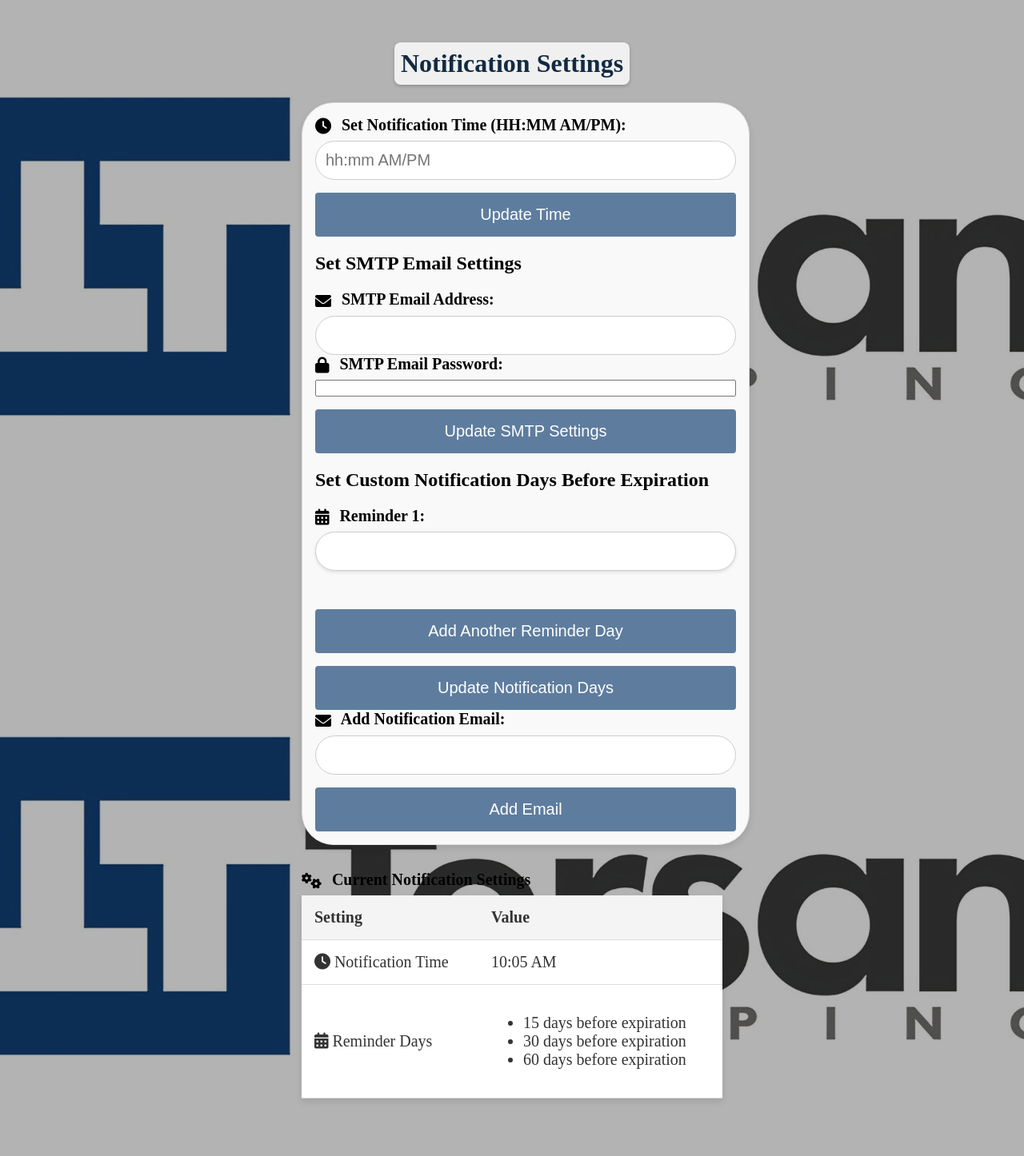
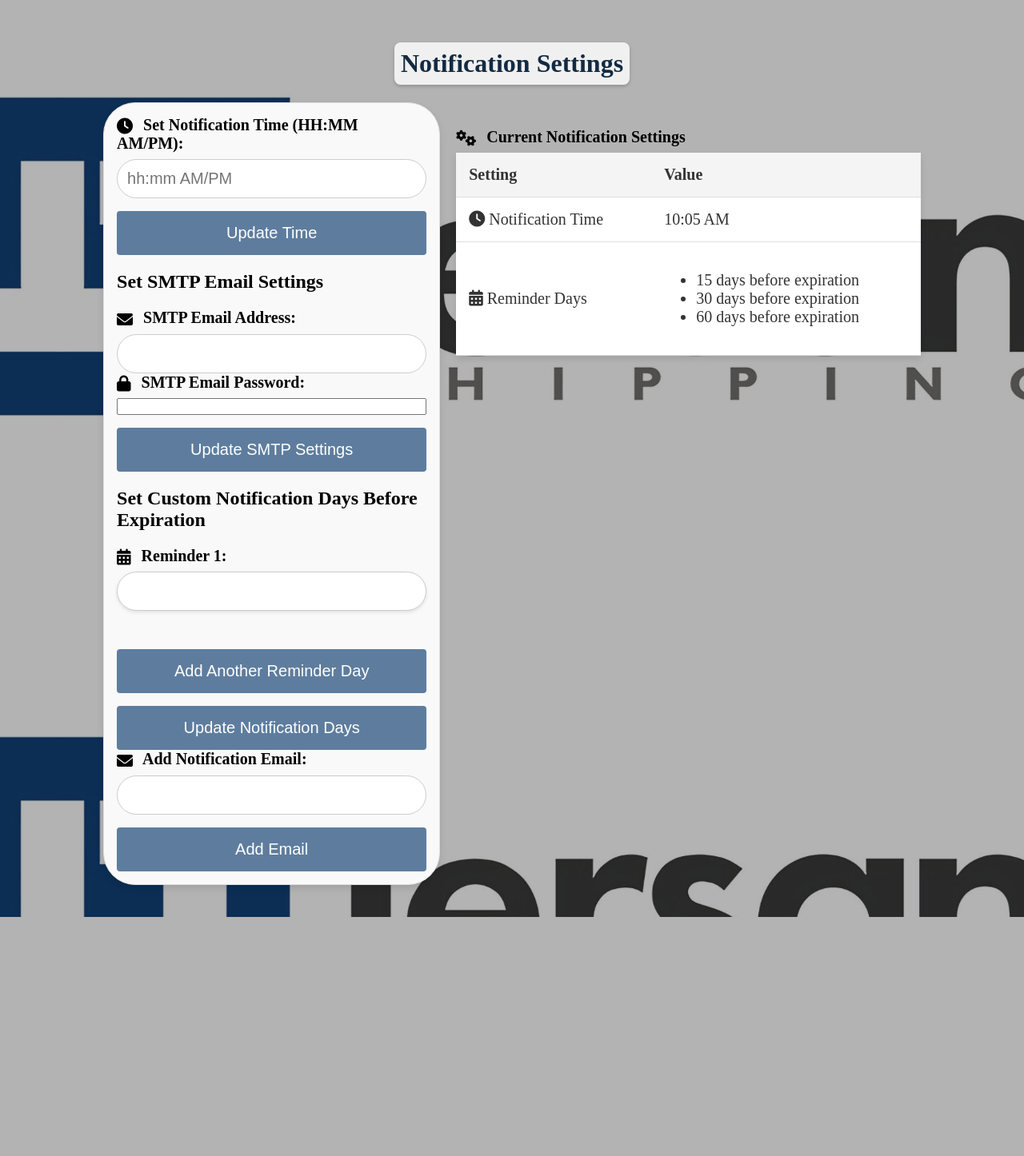
Before and after one commit to ozgulbaytekin/foreign_guest_communication, a Flask app: page /notification_time in a window 1280 px wide. Shown: the part 83-1529 px from the top of the page at 80% size. After the commit the page ends 1230 px from the top, so only its background shows below. Run offline with Flask 3, Linux system fonts and the light colour scheme.

Commit message:
flex table added

```diff
--- a/static/css/style.css
+++ b/static/css/style.css
@@ -1,3 +1,4 @@
+/* Background image for the body */
 body {
     background-image: url('../images/background.jpg');
     background-size: cover;
@@ -56,6 +57,50 @@ body {
     color: #ffffff;
 }
 
+/********** Flexbox Container for Forms and Table **********/
+.flex-container {
+    display: flex;
+    justify-content: space-between;
+    align-items: flex-start;
+    gap: 20px; /* Space between form and table */
+}
+
+/* Ensure the form container takes 40% of the width */
+.form-container {
+    flex: 1 1 40%;
+    max-width: 40%;
+}
+
+/* Ensure the table container takes 60% of the width */
+.table-container {
+    flex: 1 1 60%;
+    max-width: 60%;
+}
+
+/* Make the table full width within its container */
+table {
+    width: 100%;
+    border-collapse: collapse;
+}
+
+/* Ensure that the form container has no extra margin or padding */
+.form-container {
+    margin: 0;
+    padding: 0;
+}
+
+/* Responsive behavior for small screens */
+@media (max-width: 768px) {
+    .flex-container {
+        flex-direction: column;
+        gap: 10px; /* Reduce space between form and table */
+    }
+
+    .form-container, .table-container {
+        max-width: 100%;
+    }
+}
+
 /********** Form Styles **********/
 .container {
     display: flex;
@@ -103,6 +148,7 @@ textarea {
     height: 300px;
     resize: vertical;
 }
+
 .text-center {
     background-color: rgba(255, 255, 255, 0.8); /* Light background with some transparency */
     color: #132a42; /* Darker text color for better contrast */
@@ -111,7 +157,6 @@ textarea {
     display: inline-block; /* Ensure the background only covers the text */
     box-shadow: 0 2px 4px rgba(0, 0, 0, 0.2); /* Optional: add a subtle shadow for better visibility */
 }
-
 
 /* Center the submit button */
 .form-group.text-center {
@@ -244,3 +289,22 @@ label i {
     padding: 0.5rem;
     box-sizing: border-box;
 }
+/* Container to align the add reminder day button and email form side by side */
+.form-actions {
+    display: flex;
+    justify-content: space-between;
+    align-items: center;
+    gap: 10px; /* Space between the button and email form */
+}
+
+/* Style for the email form */
+.email-form {
+    display: flex;
+    flex-direction: column;
+    align-items: flex-start;
+}
+
+/* Adjust form control width if needed */
+.email-form input[type="email"] {
+    width: auto; /* Adjust width as necessary */
+}
```
